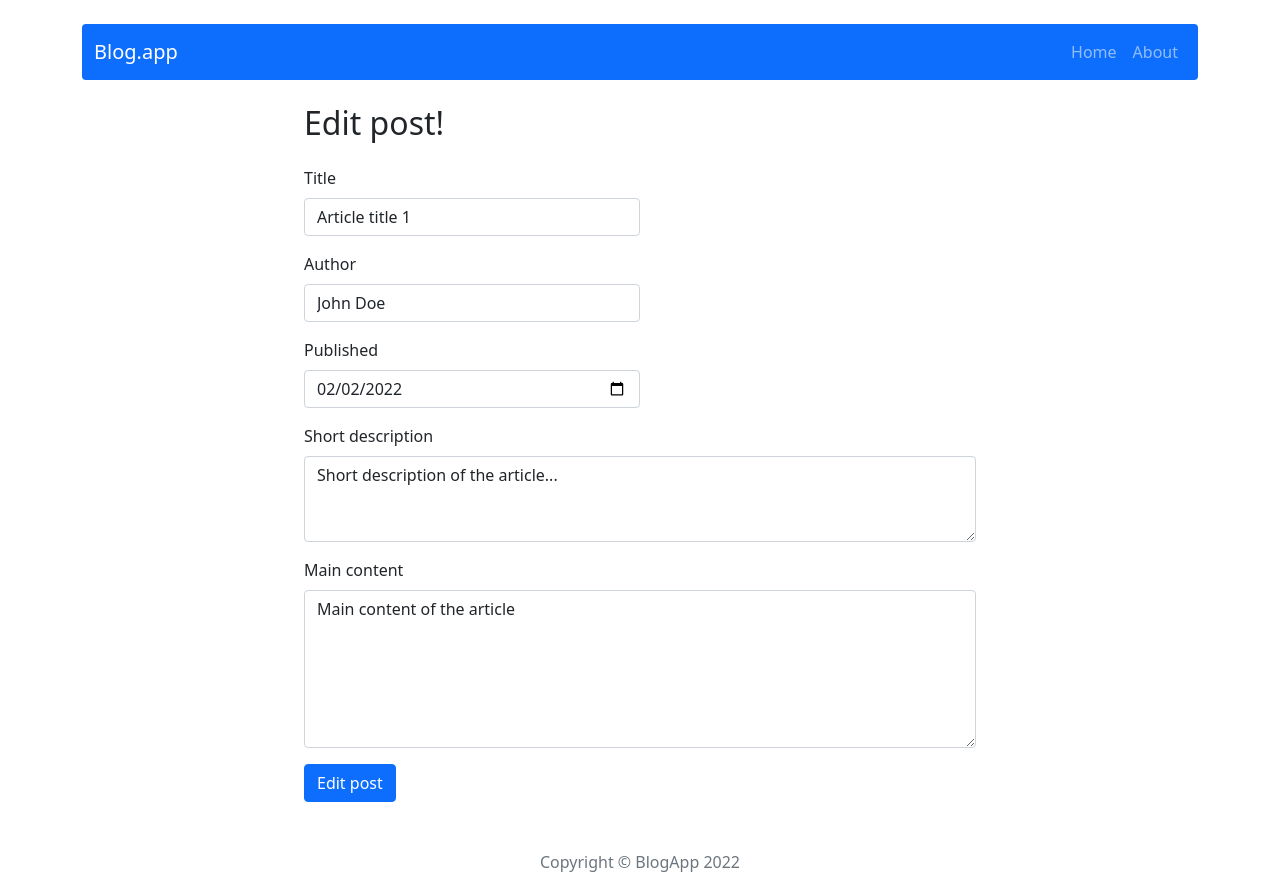
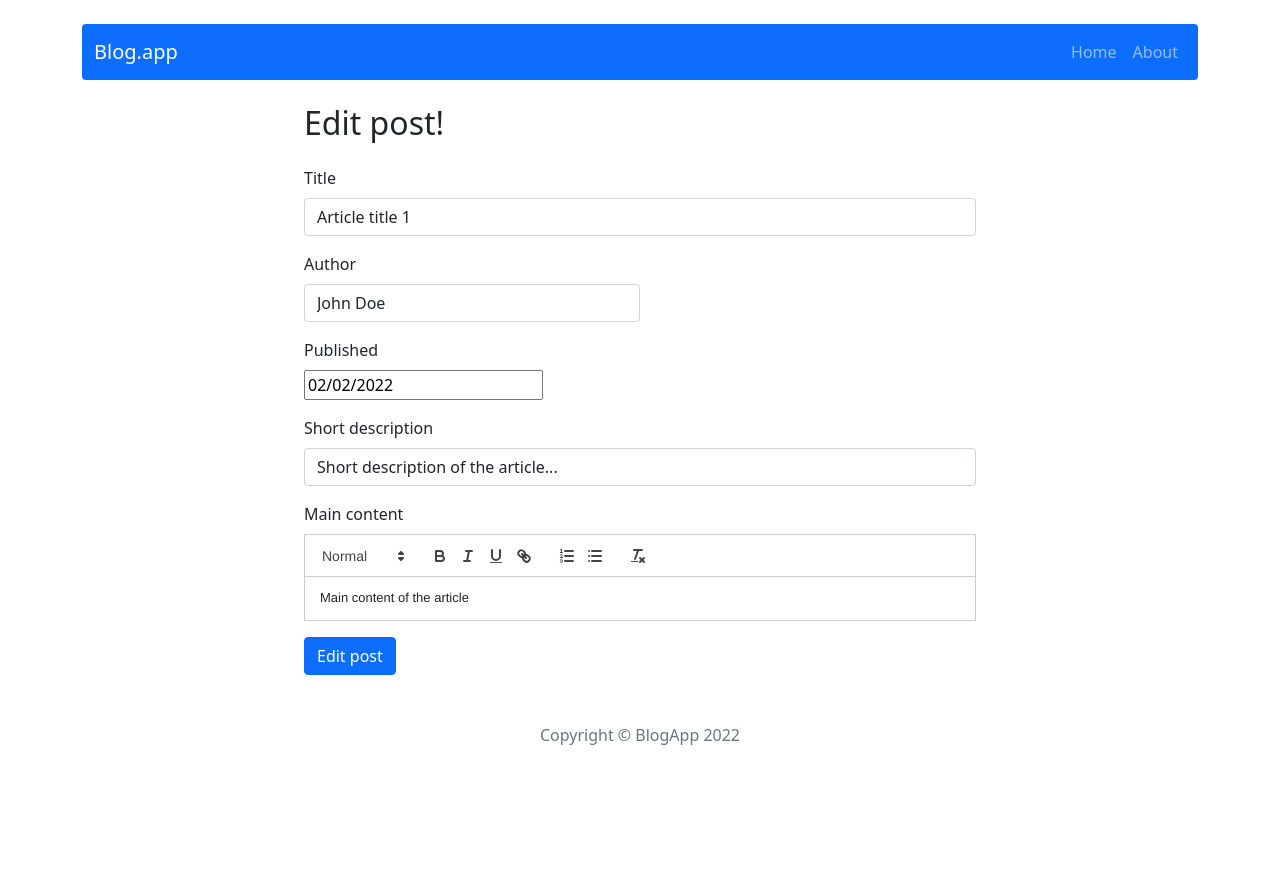
Before and after one commit to scoverstudio/CRUD_APP, a React (Create React App) app: page /post/edit/1 in a window 1280 px wide. After the commit the page ends 800 px from the top, so only its background shows below. Built offline with nearby package versions, Linux system fonts and the light colour scheme.

Commit message:
add react form hook

```diff
--- a/package.json
+++ b/package.json
@@ -10,7 +10,10 @@
     "http-server": "^14.1.0",
     "react": "^17.0.2",
     "react-bootstrap": "^2.1.1",
+    "react-datepicker": "^4.6.0",
     "react-dom": "^17.0.2",
+    "react-hook-form": "^7.25.1",
+    "react-quill": "^2.0.0-beta.4",
     "react-redux": "^7.2.6",
     "react-router-dom": "^6.0.1",
     "react-scripts": "5.0.0",
--- a/src/components/features/PostCard/PostCard.js
+++ b/src/components/features/PostCard/PostCard.js
@@ -1,8 +1,13 @@
 import styles from "./PostCard.module.scss";
 import { Container } from "react-bootstrap";
 import { Link } from "react-router-dom";
+import { useSelector } from "react-redux";
+import { getPostsById } from "../../../redux/postsRedux";
+import { dateToStr } from "../../../utils/dateToStr";
 
-const PostCard = ({ id, title, author, publishedDate, shortDescription }) => {
+const PostCard = ({ id, title, author, publishedDate }) => {
+  const postData = useSelector((state) => getPostsById(state, id));
+
   return (
     <Container className={styles.post}>
       <div className={"border border-muted p-3 mb-3"}>
@@ -11,9 +16,9 @@ const PostCard = ({ id, title, author, publishedDate, shortDescription }) => {
           <span>Author:</span> {author}
         </p>
         <p>
-          <span>PublishedDate:</span> {publishedDate}
+          <span>PublishedDate:</span> {dateToStr(publishedDate)}
         </p>
-        <p>{shortDescription}</p>
+        <p dangerouslySetInnerHTML={{__html: postData.shortDescription }} />
         <Link
           className='bg-primary text-decoration-none text-white list-style-none rounded p-2'
           key={id}
--- a/src/components/features/PostForm/PostForm.js
+++ b/src/components/features/PostForm/PostForm.js
@@ -1,23 +1,31 @@
-import { useState } from "react";
+import { useState, useEffect } from "react";
 import { Button, Container, Form } from "react-bootstrap";
 import { useNavigate } from "react-router-dom";
-
-const prepareDate = (date) => {
-  const newDate = new Date(date);
-  return newDate.toISOString().split("T")[0];
-};
+import ReactQuill from "react-quill";
+import "react-quill/dist/quill.snow.css";
+import DatePicker from "react-datepicker";
+import { useForm } from "react-hook-form";
+import { getTextFromHtml } from "../../../utils/getTextFromHtml";
 
 const PostForm = ({ action, actionText, ...props }) => {
   const [title, setTitle] = useState(props.title || "");
   const [author, setAuthor] = useState(props.author || "");
   const [publishedDate, setPublishedDate] = useState(
-    props.publishedDate ? prepareDate(props.publishedDate) : ""
+    props.publishedDate || new Date()
   );
   const [shortDescription, setShortDescritpion] = useState(
     props.shortDescription || ""
   );
   const [content, setContent] = useState(props.content || "");
+  const [contentError, setContentError] = useState(false);
+  const [dateError, setDateError] = useState(false);
+
   const navigate = useNavigate();
+  const {
+    register,
+    handleSubmit: validate,
+    formState: { errors },
+  } = useForm();
 
   const clearState = () => {
     setTitle("");
@@ -27,91 +35,126 @@ const PostForm = ({ action, actionText, ...props }) => {
     setContent("");
   };
 
-  const handleSubmit = (e) => {
-    e.preventDefault();
-
-    if (!title) {
-      alert("Title is empty!");
-    } else if (!title.match(/^[a-zA-Z]{0,5}[0-9]{0,5}[a-zA-Z]+$/)) {
-      alert("Use only letters and numbers for title!");
-    } else if (!author) {
-      alert("Author is empty!");
-    } else if (!author.match(/[a-zA-Z]+$/)) {
-      alert("Use only letters for author!");
-    } else if (
-      title &&
-      author &&
-      publishedDate &&
-      shortDescription &&
-      content
-    ) {
+  const handleSubmit = () => {
+    setContentError(!content);
+    setDateError(!publishedDate);
+    if (content && publishedDate) {
       action({ title, author, publishedDate, shortDescription, content });
       navigate("/", { replace: true });
       clearState();
-    } else {
-      alert("Uzupelnij wszystkie pola!");
     }
   };
 
   return (
     <Container>
       <h2 className="mb-4">{actionText}!</h2>
-      <Form onSubmit={handleSubmit}>
-        <Form.Group
-          className="mb-3 col-6"
-          controlId="exampleForm.ControlInput1"
-        >
+      <Form onSubmit={validate(handleSubmit)}>
+        <Form.Group className="mb-3" controlId="formBasicEmail">
           <Form.Label>Title</Form.Label>
           <Form.Control
+            {...register("title", {
+              required: {
+                value: true,
+                message: "Title field is required",
+              },
+              minLength: {
+                value: 3,
+                message: "min. 3 characters",
+              },
+            })}
+            value={title}
+            onChange={(e) => setTitle(e.target.value)}
             type="text"
             placeholder="Enter title"
-            value={title}
-            onChange={(e) => setTitle(e.target.value)}
           />
+          {errors.title && (
+            <span className="d-block form-text text-danger mt-2">
+              {errors.title.message}
+            </span>
+          )}
         </Form.Group>
+
         <Form.Group
           className="mb-3 col-6"
           controlId="exampleForm.ControlInput1"
         >
           <Form.Label>Author</Form.Label>
           <Form.Control
+            {...register("author", {
+              required: {
+                value: true,
+                message: "Author field is required",
+              },
+              minLength: {
+                value: 3,
+                message: "min. 3 characters",
+              },
+            })}
             type="text"
             placeholder="Enter author"
             value={author}
             onChange={(e) => setAuthor(e.target.value)}
           />
+          {errors.author && (
+            <small className="d-block form-text text-danger mt-2">
+              {errors.author.message}
+            </small>
+          )}
         </Form.Group>
         <Form.Group
           className="mb-3 col-6"
           controlId="exampleForm.ControlInput1"
         >
           <Form.Label>Published</Form.Label>
-          <Form.Control
-            type="date"
-            placeholder="Enter date"
-            value={publishedDate}
-            onChange={(e) => setPublishedDate(e.target.value)}
+          <DatePicker
+            selected={publishedDate}
+            onChange={(date) => setPublishedDate(date)}
           />
+          {dateError && (
+            <small className="d-block form-text text-danger mt-2">
+              Date can't be empty
+            </small>
+          )}
         </Form.Group>
         <Form.Group className="mb-3" controlId="exampleForm.ControlInput1">
           <Form.Label>Short description</Form.Label>
           <Form.Control
-            as="textarea"
-            rows="3"
+            {...register("shortDescription", {
+              required: {
+                value: true,
+                message: "Title field is required",
+              },
+              minLength: {
+                value: 20,
+                message: "Text should be between 20 and 100 characters.",
+              },
+            })}
+            name="shortDescription"
+            theme="snow"
+            value={shortDescription}
             placeholder="Leave a comment here"
-            value={shortDescription}
             onChange={(e) => setShortDescritpion(e.target.value)}
           />
+          {errors.shortDescription && (
+            <small className="d-block form-text text-danger mt-2">
+              {errors.shortDescription.message}
+            </small>
+          )}
         </Form.Group>
         <Form.Group className="mb-3" controlId="exampleForm.ControlInput1">
           <Form.Label>Main content</Form.Label>
-          <Form.Control
+          <ReactQuill
             as="textarea"
             rows="6"
             placeholder="Leave a comment here"
             value={content}
-            onChange={(e) => setContent(e.target.value)}
+            onChange={setContent}
           />
+          {contentError && (
+            <small className="d-block form-text text-danger mt-2">
+              Content can't be empty
+            </small>
+          )}
         </Form.Group>
         <Button type="submit">{actionText}</Button>
       </Form>
--- a/src/components/pages/Post/Post.js
+++ b/src/components/pages/Post/Post.js
@@ -3,7 +3,7 @@ import { Button, Container, Modal } from "react-bootstrap";
 import { useDispatch, useSelector } from "react-redux";
 import { Link, Navigate, useParams } from "react-router-dom";
 import { getPostsById, removePost } from "../../../redux/postsRedux";
-import styles from "./Post.module.scss";
+import { dateToStr } from "../../../utils/dateToStr";
 
 const Post = () => {
   const dispatch = useDispatch();
@@ -19,9 +19,9 @@ const Post = () => {
     dispatch(removePost(id));
   };
 
-  if (!postData) return <Navigate to='/' />;
+  if (!postData) return <Navigate to="/" />;
   return (
-    <Container className='col-8'>
+    <Container className="col-8">
       <Modal show={show} onHide={handleClose}>
         <Modal.Header closeButton>
           <Modal.Title>Modal heading</Modal.Title>
@@ -31,10 +31,10 @@ const Post = () => {
           sure you want to do that?
         </Modal.Body>
         <Modal.Footer>
-          <Button variant='secondary' onClick={handleClose}>
+          <Button variant="secondary" onClick={handleClose}>
             Cancel
           </Button>
-          <Button variant='danger' onClick={handleDelete}>
+          <Button variant="danger" onClick={handleDelete}>
             Remove
           </Button>
         </Modal.Footer>
@@ -42,25 +42,27 @@ const Post = () => {
       <div
         className={
           "border border-muted p-3 mb-3 d-flex justify-content-between"
-        }>
-        <div className='post'>
+        }
+      >
+        <div className="post">
           <h3>{postData.title}</h3>
           <p>
             <span>Author:</span> {postData.author}
           </p>
           <p>
-            <span>PublishedDate:</span> {postData.publishedDate}
+            <span>PublishedDate:</span> {dateToStr(postData.publishedDate)}
           </p>
-          <p>{postData.shortDescription}</p>
-          <p>{postData.content}</p>
+          <p dangerouslySetInnerHTML={{ __html: postData.shortDescription }} />
+
+          <p dangerouslySetInnerHTML={{ __html: postData.content }} />
         </div>
-        <div className='post-navigation'>
+        <div className="post-navigation">
           <Link to={"/post/edit/" + postData.id}>
-            <Button variant='outline-info' className='m-1'>
+            <Button variant="outline-info" className="m-1">
               Edit
             </Button>
           </Link>
-          <Button onClick={handleShow} variant='outline-danger' className='m-1'>
+          <Button onClick={handleShow} variant="outline-danger" className="m-1">
             Delete
           </Button>
         </div>
--- a/src/redux/initialState.js
+++ b/src/redux/initialState.js
@@ -5,7 +5,7 @@ const initialState = {
       title: "Article title 1",
       shortDescription: "Short description of the article...",
       content: "Main content of the article",
-      publishedDate: "02-02-2022",
+      publishedDate: new Date('02-02-2022'),
       author: "John Doe",
     },
     {
@@ -13,7 +13,7 @@ const initialState = {
       title: "Article title 2",
       shortDescription: "Short description of the article...",
       content: "Main content of the article",
-      publishedDate: "02-03-2022",
+      publishedDate: new Date('02-02-2022'),
       author: "Anna Von",
     },
     {
@@ -21,7 +21,7 @@ const initialState = {
       title: "Article title 3",
       shortDescription: "Short description of the article...",
       content: "Main content of the article",
-      publishedDate: "02-05-2022",
+      publishedDate: new Date('02-02-2022'),
       author: "Filip Son",
     },
   ],
--- /dev/null
+++ b/src/utils/dateToStr.js
@@ -0,0 +1,3 @@
+export function dateToStr(date){
+    return new Date(date).toLocaleDateString()
+}
--- /dev/null
+++ b/src/utils/getTextFromHtml.js
@@ -0,0 +1,3 @@
+export const getTextFromHtml = (html) =>
+  new DOMParser().parseFromString(html, "text/html").documentElement
+    .textContent;
```
Also changed, not shown: 1 other file (tests, documents, lock files or other folders).
